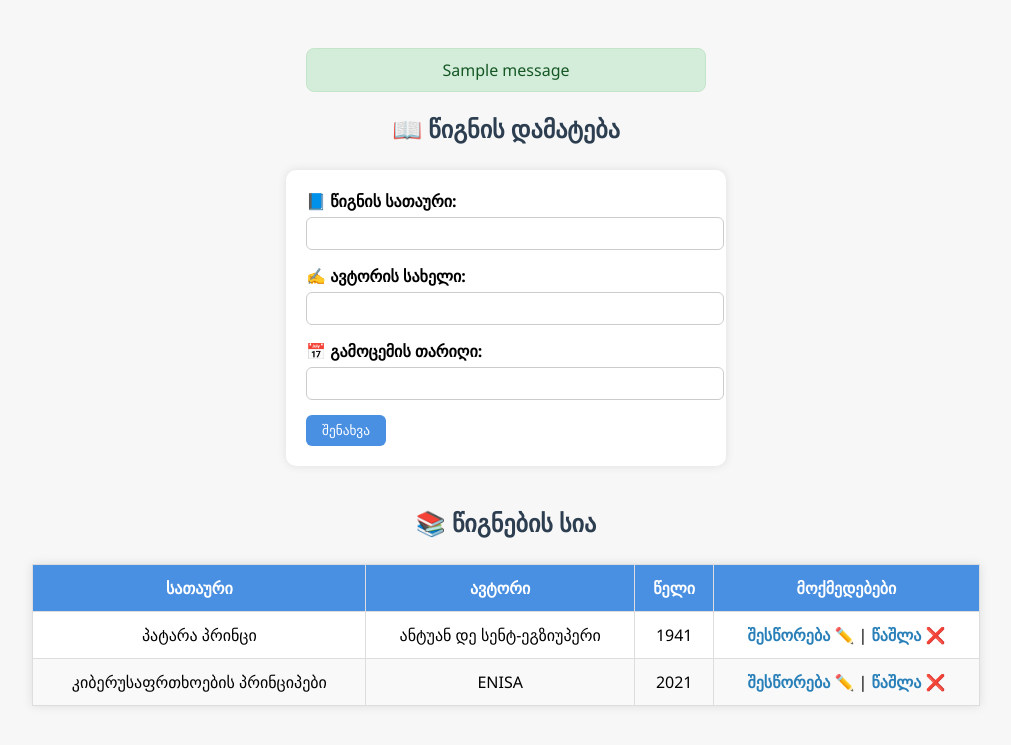
After one commit to NinoN88/Forms_project, a Django app: page /books/ in a window 1280 px wide. The commit adds this page. Shown: the top 745 px of the page, without its empty margins (134-1145 px from the left). Run offline with Django 4.2, Linux system fonts and the light colour scheme; data comes from the database, SQL or seed files in the repository; both versions use the stored data as it was after the commit; one stand-in notice (Sample message) is shown.

Commit message:
Initial CRUD project with Georgian UI and messages

```diff
--- a/forms_app/forms.py
+++ b/forms_app/forms.py
@@ -1,14 +1,20 @@
 from django import forms
-from .models import Student
+from .models import Student, Book
 
-
+# ჩვეულებრივი ფორმა
 class StudentForm(forms.Form):
     name = forms.CharField(max_length=100)
     email = forms.EmailField()
     course = forms.CharField(max_length=100)
 
-# მოდელზე დაფუძნებული ფორმა
+# მოდელზე დაფუძნებული ფორმა (Student)
 class StudentModelForm(forms.ModelForm):
     class Meta:
         model = Student
         fields = ['name', 'email', 'course']
+
+# მოდელზე დაფუძნებული ფორმა (Book)
+class BookForm(forms.ModelForm):
+    class Meta:
+        model = Book
+        fields = ['title', 'author', 'year']
--- a/forms_app/models.py
+++ b/forms_app/models.py
@@ -1,12 +1,11 @@
 from django.db import models
-
-
 
 class Course(models.Model):
     title = models.CharField(max_length=100)
 
     def __str__(self):
         return self.title
+
 
 class Student(models.Model):
     name = models.CharField(max_length=100)
@@ -15,3 +14,12 @@ class Student(models.Model):
 
     def __str__(self):
         return self.name
+
+
+class Book(models.Model):
+    title = models.CharField(max_length=100)
+    author = models.CharField(max_length=100)
+    year = models.PositiveIntegerField()
+
+    def __str__(self):
+        return f"{self.title} ({self.author})"
--- /dev/null
+++ b/forms_app/templates/book_list.html
@@ -0,0 +1,150 @@
+<!DOCTYPE html>
+<html lang="ka">
+<head>
+    <meta charset="UTF-8">
+    <title>📚 წიგნების სია</title>
+    <style>
+        body {
+            font-family: "Segoe UI", sans-serif;
+            background-color: #f7f7f7;
+            padding: 40px;
+            text-align: center;
+        }
+
+        h2 {
+            color: #2c3e50;
+            margin-bottom: 25px;
+        }
+
+        form {
+            background-color: #ffffff;
+            border-radius: 10px;
+            padding: 20px;
+            box-shadow: 0 0 10px rgba(0,0,0,0.1);
+            width: 400px;
+            margin: 0 auto 40px auto;
+            text-align: left;
+        }
+
+        label {
+            font-weight: bold;
+        }
+
+        input[type="text"], input[type="number"] {
+            width: 100%;
+            padding: 8px;
+            margin: 5px 0 15px 0;
+            border: 1px solid #ccc;
+            border-radius: 6px;
+        }
+
+        button {
+            background-color: #4a90e2;
+            color: white;
+            border: none;
+            border-radius: 6px;
+            padding: 8px 16px;
+            cursor: pointer;
+        }
+
+        button:hover {
+            background-color: #357ab7;
+        }
+
+        table {
+            width: 80%;
+            margin: 0 auto;
+            border-collapse: collapse;
+            background-color: white;
+            box-shadow: 0 0 10px rgba(0,0,0,0.1);
+        }
+
+        th, td {
+            border: 1px solid #ddd;
+            padding: 12px;
+        }
+
+        th {
+            background-color: #4a90e2;
+            color: white;
+        }
+
+        tr:nth-child(even) {
+            background-color: #f9f9f9;
+        }
+
+        a {
+            text-decoration: none;
+            color: #2980b9;
+            font-weight: bold;
+        }
+
+        a:hover {
+            text-decoration: underline;
+        }
+
+    </style>
+</head>
+<body>
+    {% if messages %}
+<div style="width: 400px; margin: 0 auto 20px auto;">
+    {% for message in messages %}
+        <div style="background-color: {% if message.tags == 'success' %}#d4edda{% elif message.tags == 'warning' %}#f8d7da{% else %}#d1ecf1{% endif %};
+                    color: #155724;
+                    border: 1px solid #c3e6cb;
+                    border-radius: 8px;
+                    padding: 10px;
+                    margin-bottom: 10px;">
+            {{ message }}
+        </div>
+    {% endfor %}
+</div>
+{% endif %}
+
+
+    <h2>📖 წიგნის დამატება</h2>
+
+    <form method="post">
+        {% csrf_token %}
+        <label for="id_title">📘 წიგნის სათაური:</label>
+        {{ form.title }}
+
+        <label for="id_author">✍️ ავტორის სახელი:</label>
+        {{ form.author }}
+
+        <label for="id_year">📅 გამოცემის თარიღი:</label>
+        {{ form.year }}
+
+        <button type="submit">შენახვა</button>
+    </form>
+
+    <h2>📚 წიგნების სია</h2>
+
+    <table>
+        <thead>
+            <tr>
+                <th>სათაური</th>
+                <th>ავტორი</th>
+                <th>წელი</th>
+                <th>მოქმედებები</th>
+            </tr>
+        </thead>
+        <tbody>
+            {% for book in books %}
+            <tr>
+                <td>{{ book.title }}</td>
+                <td>{{ book.author }}</td>
+                <td>{{ book.year }}</td>
+                <td>
+                    <a href="{% url 'book_update' book.id %}">შესწორება ✏️</a> |
+                    <a href="{% url 'book_delete' book.id %}">წაშლა ❌</a>
+                </td>
+            </tr>
+            {% empty %}
+            <tr><td colspan="4">ჯერ არც ერთი წიგნი არ დამატებულა </td></tr>
+            {% endfor %}
+        </tbody>
+    </table>
+
+</body>
+</html>
--- a/forms_app/urls.py
+++ b/forms_app/urls.py
@@ -2,8 +2,13 @@ from django.urls import path
 from . import views
 
 urlpatterns = [
-    path('', views.home_view, name='home'),  # ← ეს ხაზია მთავარი ბმული
+    path('', views.home_view, name='home'),
     path('form/', views.student_form_view, name='student_form'),
     path('modelform/', views.student_modelform_view, name='student_modelform'),
     path('success/', views.success_view, name='success'),
+
+    # 📚 CRUD ბმულები
+    path('books/', views.book_list_create, name='book_list_create'),
+    path('books/update/<int:pk>/', views.book_update, name='book_update'),
+    path('books/delete/<int:pk>/', views.book_delete, name='book_delete'),
 ]
--- a/forms_app/views.py
+++ b/forms_app/views.py
@@ -1,6 +1,8 @@
 from django.shortcuts import render, redirect
 from .forms import StudentForm, StudentModelForm
 from .models import Student, Course
+from django.contrib import messages
+
 
 def home_view(request):
     return render(request, 'home.html')
@@ -33,3 +35,45 @@ def student_modelform_view(request):
 
 def success_view(request):
     return render(request, 'success.html')
+
+from .forms import BookForm
+from .models import Book
+
+
+
+# 📘 Book List + Create (C და R)
+def book_list_create(request):
+    books = Book.objects.all()
+
+    if request.method == 'POST':
+        form = BookForm(request.POST)
+        if form.is_valid():
+            form.save()
+            messages.success(request, "✅ წიგნი წარმატებით დაემატა!")
+            return redirect('book_list_create')
+    else:
+        form = BookForm()
+
+    return render(request, 'book_list.html', {'form': form, 'books': books})
+
+
+# ✏️ Update (U)
+def book_update(request, pk):
+    book = Book.objects.get(id=pk)
+    if request.method == 'POST':
+        form = BookForm(request.POST, instance=book)
+        if form.is_valid():
+            form.save()
+            messages.info(request, "✏️ ცვლილებები შენახულია!")
+            return redirect('book_list_create')
+    else:
+        form = BookForm(instance=book)
+    return render(request, 'book_update.html', {'form': form, 'book': book})
+
+
+# ❌ Delete (D)
+def book_delete(request, pk):
+    book = Book.objects.get(id=pk)
+    book.delete()
+    messages.warning(request, "❌ წიგნი წაიშალა.")
+    return redirect('book_list_create')
```
Also changed, not shown: forms_app/templates/book_update.html (added, +19 -0 lines), forms_app/templates/home.html (+25 -4 lines), db.sqlite3, forms_app/migrations/0002_book.py (added).
